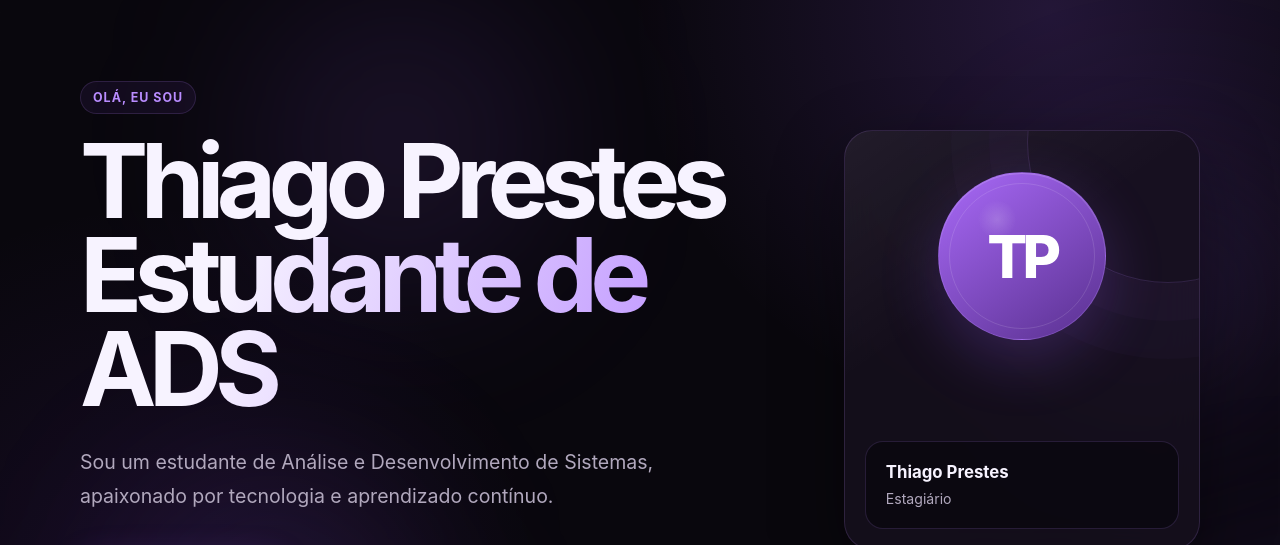
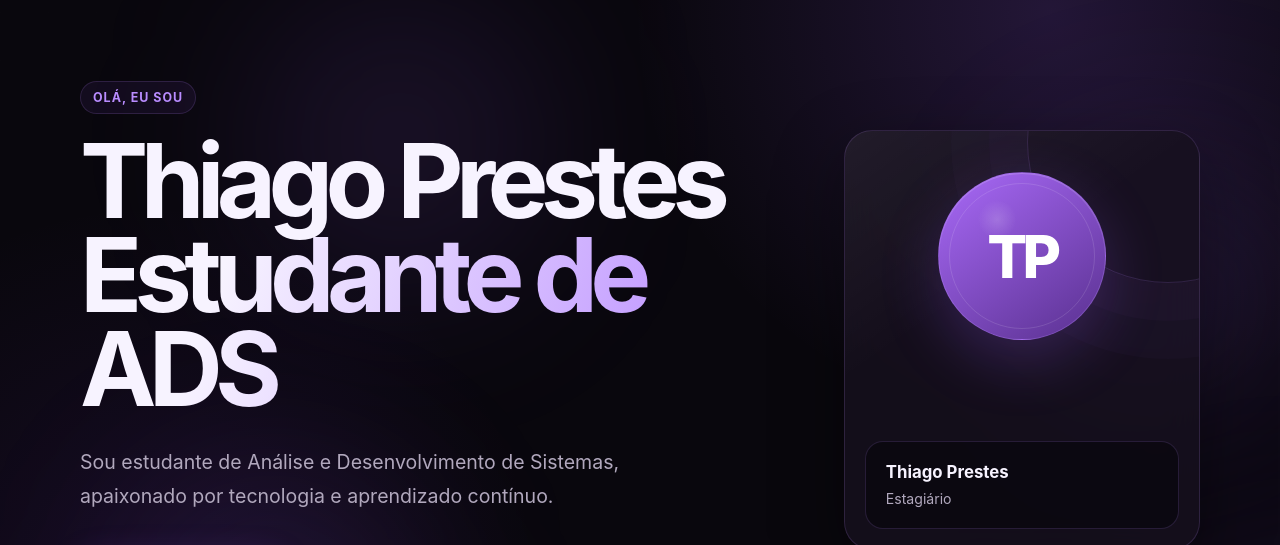
Before and after one commit to Thiago-bot872/Thiago-bot872.github.io, a plain HTML site: page index.html in a window 1280 px wide. Shown: the part 84-629 px from the top of the page. Drawn offline with Linux system fonts and the light colour scheme.

Commit message:
atualização

```diff
--- a/index.html
+++ b/index.html
@@ -684,7 +684,7 @@
         </h1>
 
         <div class="intro">
-          Sou um estudante de Análise e Desenvolvimento de Sistemas, apaixonado por tecnologia e aprendizado contínuo.
+          Sou estudante de Análise e Desenvolvimento de Sistemas, apaixonado por tecnologia e aprendizado contínuo.
         </div>
 
         <div class="actions">
```
